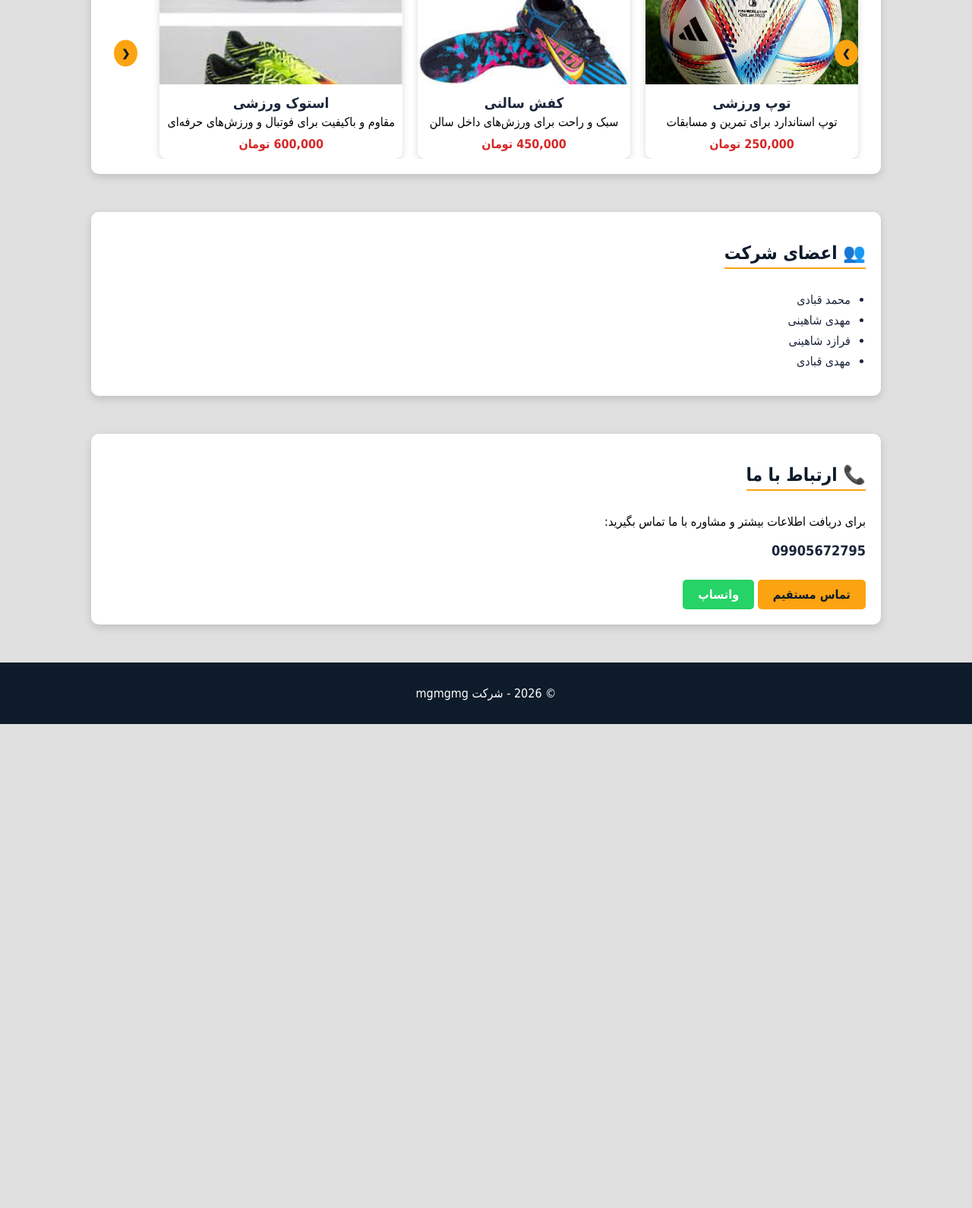
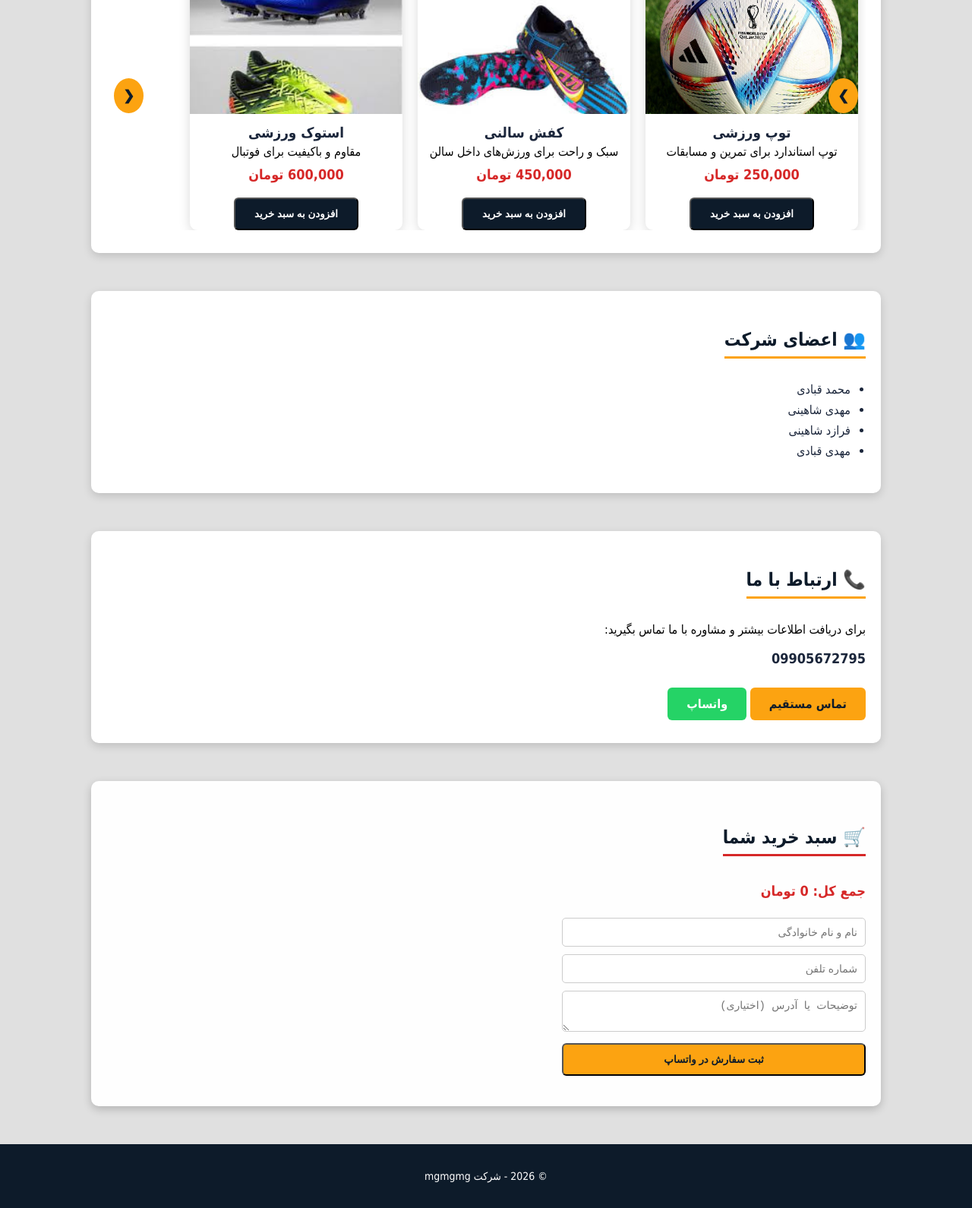
Before and after one commit to mohammadghobadi1385-art/mgmgmgmg, a plain HTML site: page index.html in a window 1280 px wide. Shown: the part 546-2136 px from the top of the page at 76% size. Before the commit the page ends 1499 px from the top, so only its background shows below. Drawn offline with Linux system fonts and the light colour scheme; a web font is replaced by a local one.

Commit message:
Update index.html

```diff
--- a/index.html
+++ b/index.html
@@ -2,158 +2,58 @@
 <html lang="fa">
 <head>
 <meta charset="UTF-8">
-<title>mgmgmg | شرکت ورزشی</title>
-<meta name="description" content="شرکت mgmgmg - فروش تجهیزات ورزشی با کیفیت، شامل توپ، کفش سالنی و استوک">
-<meta name="keywords" content="mgmgmg, ورزش, تجهیزات ورزشی, توپ, کفش سالنی, استوک">
-
+<title>mgmgmg | فروشگاه ورزشی</title>
+<link href="https://cdn.jsdelivr.net/gh/rastikerdar/vazir-font@v30.1.0/dist/font-face.css" rel="stylesheet">
 <style>
-body {
-    font-family: Tahoma, Arial, sans-serif;
-    direction: rtl;
-    margin: 0;
-    background-color: #e0e0e0;
-    scroll-behavior: smooth;
-}
-
-/* هدر و منو */
-header {
-    background-color: #0d1b2a;
-    color: white;
-    padding: 20px;
-    text-align: center;
-    position: sticky;
-    top: 0;
-    z-index: 1000;
-    box-shadow: 0 2px 6px rgba(0,0,0,0.2);
-}
-header h1 { margin: 0; font-size: 32px; }
-nav { margin-top: 10px; }
-nav a {
-    color: #ffffff;
-    text-decoration: none;
-    margin: 0 15px;
-    font-weight: bold;
-    padding: 5px 10px;
-    border-radius: 4px;
-    transition: background 0.3s, color 0.3s;
-    background-color: #1b263b;
-}
-nav a:hover {
-    background-color: #fca311;
-    color: #0d1b2a;
-}
-
-/* بخش‌ها */
-section {
-    max-width: 1000px;
-    margin: 50px auto;
-    padding: 20px;
-    background-color: white;
-    border-radius: 10px;
-    box-shadow: 0 4px 12px rgba(0,0,0,0.15);
-    opacity: 0;
-    transform: translateY(30px);
-    transition: opacity 0.8s ease, transform 0.8s ease;
-}
-section.visible { opacity: 1; transform: translateY(0); }
-h2 {
-    color: #0d1b2a;
-    margin-bottom: 15px;
-    border-bottom: 2px solid #fca311;
-    display: inline-block;
-    padding-bottom: 5px;
-}
-
-/* Carousel */
-.carousel-container {
-    position: relative;
-    overflow: hidden;
-    width: 100%;
-}
-.carousel-track {
-    display: flex;
-    transition: transform 0.5s ease;
-}
-.product-card {
-    min-width: 280px;
-    margin: 0 10px;
-    background-color: #ffffff;
-    border-radius: 10px;
-    box-shadow: 0 3px 10px rgba(0,0,0,0.15);
-    overflow: hidden;
-    text-align: center;
-    transition: transform 0.3s, box-shadow 0.3s;
-}
-.product-card:hover {
-    transform: translateY(-5px);
-    box-shadow: 0 6px 20px rgba(0,0,0,0.25);
-}
-.product-card img {
-    width: 100%;
-    height: 180px;
-    object-fit: cover;
-}
-.product-card h3 { margin: 10px 0 5px 0; color: #1b263b; }
-.product-card p { margin: 0 10px 10px 10px; }
-.price { font-weight: bold; color: #d62828; margin-bottom: 10px; }
-
-/* Carousel buttons */
-.carousel-btn {
-    position: absolute;
-    top: 50%;
-    transform: translateY(-50%);
-    background-color: #fca311;
-    color: #0d1b2a;
-    border: none;
-    padding: 10px;
-    border-radius: 50%;
-    cursor: pointer;
-    font-weight: bold;
-    z-index: 10;
-}
-.carousel-btn:hover { background-color: #e07b00; }
-.prev { left: 10px; }
-.next { right: 10px; }
-
-/* اعضا */
-ul.members { padding-right: 20px; }
-ul.members li { margin-bottom: 8px; color: #1b263b; }
-
-/* تماس و دکمه‌ها */
-.phone { font-size: 18px; font-weight: bold; color: #1b263b; }
-.contact-button, .whatsapp-button {
-    display: inline-block;
-    padding: 10px 20px;
-    font-weight: bold;
-    border-radius: 5px;
-    text-decoration: none;
-    margin-top: 10px;
-    transition: background 0.3s;
-}
-.contact-button { background-color: #fca311; color: #0d1b2a; }
-.contact-button:hover { background-color: #e07b00; }
-.whatsapp-button { background-color: #25d366; color: white; margin-left: 10px; }
-.whatsapp-button:hover { background-color: #1ebe57; }
-
-/* فوتر */
-footer {
-    background-color: #0d1b2a;
-    color: white;
-    text-align: center;
-    padding: 15px;
-    margin-top: 30px;
-}
-
-/* واکنش‌گرایی موبایل */
-@media screen and (max-width: 768px){
-    .carousel-track { flex-wrap: nowrap; }
-    .product-card { min-width: 220px; margin: 0 5px; }
-    nav a { margin: 0 8px; padding: 5px 8px; font-size: 14px; }
-}
+body{font-family:'Vazir',Tahoma,Arial,sans-serif;direction:rtl;margin:0;background:#e0e0e0;scroll-behavior:smooth;}
+header{background:#0d1b2a;color:white;padding:20px;text-align:center;position:sticky;top:0;z-index:1000;box-shadow:0 2px 6px rgba(0,0,0,0.2);}
+header h1{margin:0;font-size:32px;font-weight:bold;}
+nav{margin-top:10px;}
+nav a{color:white;text-decoration:none;margin:0 15px;font-weight:bold;padding:5px 10px;border-radius:4px;transition:0.3s;background:#1b263b;}
+nav a:hover{background:#fca311;color:#0d1b2a;}
+section{max-width:1000px;margin:50px auto;padding:30px 20px;background:white;border-radius:10px;box-shadow:0 4px 12px rgba(0,0,0,0.15);opacity:0;transform:translateY(40px);transition:opacity 0.8s, transform 0.8s;}
+section.visible{opacity:1;transform:translateY(0);}
+h2{color:#0d1b2a;margin-bottom:15px;border-bottom:3px solid #fca311;display:inline-block;padding-bottom:8px;}
+.carousel-container{position:relative;overflow:hidden;width:100%;}
+.carousel-track{display:flex;transition:transform 0.5s;}
+.product-card{min-width:280px;margin:0 10px;background:#fff;border-radius:10px;box-shadow:0 3px 15px rgba(0,0,0,0.15);text-align:center;transition:0.3s;cursor:pointer;}
+.product-card:hover{transform:translateY(-8px) scale(1.03);box-shadow:0 8px 25px rgba(0,0,0,0.3);}
+.product-card img{width:100%;height:200px;object-fit:cover;}
+.product-card h3{margin:10px 0 5px 0;color:#1b263b;font-weight:bold;}
+.product-card p{margin:0 10px 10px 10px;}
+.price{font-weight:bold;color:#d62828;margin-bottom:10px;font-size:18px;}
+.carousel-btn{position:absolute;top:50%;transform:translateY(-50%);background:#fca311;color:#0d1b2a;border:none;padding:12px;border-radius:50%;cursor:pointer;font-weight:bold;z-index:10;font-size:18px;}
+.carousel-btn:hover{background:#e07b00;}
+.prev{left:10px;}
+.next{right:10px;}
+ul.members{padding-right:20px;}
+ul.members li{margin-bottom:8px;color:#1b263b;font-size:16px;}
+.phone{font-size:18px;font-weight:bold;color:#1b263b;}
+.contact-button,.whatsapp-button,.add-cart-btn,.order-btn{display:inline-block;padding:12px 25px;font-weight:bold;border-radius:6px;text-decoration:none;margin-top:10px;transition:0.3s;}
+.contact-button{background:#fca311;color:#0d1b2a;}
+.contact-button:hover{background:#e07b00;}
+.whatsapp-button{background:#25d366;color:white;margin-left:10px;}
+.whatsapp-button:hover{background:#1ebe57;}
+.add-cart-btn{background:#0d1b2a;color:white;}
+.add-cart-btn:hover{background:#1b263b;}
+.order-btn{background:#fca311;color:#0d1b2a;}
+.order-btn:hover{background:#e07b00;}
+#buy{background:#fefefe;padding:40px 20px;border-radius:10px;box-shadow:0 4px 12px rgba(0,0,0,0.2);}
+#buy h2{border-bottom:3px solid #d62828;}
+#buy-items{margin-top:20px;}
+.buy-item{border-bottom:1px solid #ddd;padding:10px 0;display:flex;justify-content:space-between;align-items:center;}
+.buy-item:last-child{border-bottom:none;}
+.total-price{font-weight:bold;color:#d62828;margin-top:15px;font-size:18px;}
+.buy-item input{width:50px;padding:5px;border-radius:5px;border:1px solid #ccc;text-align:center;}
+.remove-btn{background:#d62828;color:white;border:none;padding:5px 10px;border-radius:5px;cursor:pointer;margin-right:10px;}
+.remove-btn:hover{background:#b71c1c;}
+.order-form{margin-top:20px;display:flex;flex-direction:column;max-width:400px;}
+.order-form input,.order-form textarea{padding:10px;margin:5px 0;border-radius:5px;border:1px solid #ccc;font-size:14px;}
+footer{background:#0d1b2a;color:white;text-align:center;padding:20px;margin-top:30px;font-size:14px;}
+@media screen and (max-width:768px){.carousel-track{flex-wrap:nowrap;}.product-card{min-width:220px;margin:0 5px;} nav a{margin:0 6px;padding:5px 8px;font-size:13px;} .buy-item{flex-direction:column;align-items:flex-start;}}
 </style>
 </head>
 <body>
-
 <header>
 <h1>شرکت mgmgmg</h1>
 <nav>
@@ -161,13 +61,13 @@ footer {
 <a href="#products">محصولات</a>
 <a href="#members">اعضا</a>
 <a href="#contact">ارتباط با ما</a>
+<a href="#buy">خرید</a>
 </nav>
 </header>
 
 <section id="about">
 <h2>📖 درباره شرکت</h2>
-    <p>شرکت mgmgmg با هدف ارتقاء سطح ورزش و ارائه تجهیزات حرفه‌ای تأسیس شده است.
-    ما انواع محصولات ورزشی از جمله توپ، کفش سالنی و استوک را با کیفیت بالا عرضه می‌کنیم و همواره به رضایت مشتریان خود اهمیت می‌دهیم.</p>
+<p>شرکت mgmgmg با هدف ارتقاء سطح ورزش و ارائه تجهیزات حرفه‌ای تأسیس شده است. تمامی محصولات دارای ضمانت کیفیت هستند.</p>
 </section>
 
 <section id="products">
@@ -175,23 +75,26 @@ footer {
 <div class="carousel-container">
 <button class="carousel-btn prev">&#10094;</button>
 <div class="carousel-track">
-            <div class="product-card">
+<div class="product-card" onclick="addToCart('توپ ورزشی',250000)">
 <img src="ball.jpg" alt="توپ ورزشی">
 <h3>توپ ورزشی</h3>
 <p>توپ استاندارد برای تمرین و مسابقات</p>
 <p class="price">250,000 تومان</p>
+<button class="add-cart-btn">افزودن به سبد خرید</button>
 </div>
-            <div class="product-card">
+<div class="product-card" onclick="addToCart('کفش سالنی',450000)">
 <img src="shoes.jpg" alt="کفش سالنی">
 <h3>کفش سالنی</h3>
 <p>سبک و راحت برای ورزش‌های داخل سالن</p>
 <p class="price">450,000 تومان</p>
+<button class="add-cart-btn">افزودن به سبد خرید</button>
 </div>
-            <div class="product-card">
+<div class="product-card" onclick="addToCart('استوک ورزشی',600000)">
 <img src="stok.jpg" alt="استوک ورزشی">
 <h3>استوک ورزشی</h3>
-                <p>مقاوم و باکیفیت برای فوتبال و ورزش‌های حرفه‌ای</p>
+<p>مقاوم و باکیفیت برای فوتبال</p>
 <p class="price">600,000 تومان</p>
+<button class="add-cart-btn">افزودن به سبد خرید</button>
 </div>
 </div>
 <button class="carousel-btn next">&#10095;</button>
@@ -216,48 +119,67 @@ footer {
 <a href="https://wa.me/989905672795" target="_blank" class="whatsapp-button">واتساپ</a>
 </section>
 
+<section id="buy">
+<h2>🛒 سبد خرید شما</h2>
+<div id="buy-items"></div>
+<p class="total-price">جمع کل: 0 تومان</p>
+
+<div class="order-form">
+<input type="text" id="customer-name" placeholder="نام و نام خانوادگی">
+<input type="text" id="customer-phone" placeholder="شماره تلفن">
+<textarea id="customer-note" placeholder="توضیحات یا آدرس (اختیاری)"></textarea>
+<button class="order-btn" onclick="sendWhatsAppOrder()">ثبت سفارش در واتساپ</button>
+</div>
+</section>
+
 <footer>
 <p>© 2026 - شرکت mgmgmg</p>
 </footer>
 
 <script>
-// انیمیشن هنگام اسکرول
-const sections = document.querySelectorAll('section');
-window.addEventListener('scroll', () => {
-    const triggerBottom = window.innerHeight / 5 * 4;
-    sections.forEach(section => {
-        const sectionTop = section.getBoundingClientRect().top;
-        if(sectionTop < triggerBottom){
-            section.classList.add('visible');
+// Scroll animations
+const sections=document.querySelectorAll('section'); window.addEventListener('scroll',()=>{const t=window.innerHeight/5*4; sections.forEach(s=>{if(s.getBoundingClientRect().top<t)s.classList.add('visible');});});
+
+// Carousel
+const track=document.querySelector('.carousel-track'); const prevBtn=document.querySelector('.prev'); const nextBtn=document.querySelector('.next'); let index=0;
+function updateCarousel(){track.style.transform=`translateX(${-index*(track.children[0].offsetWidth+20)}px)`;}
+prevBtn.addEventListener('click',()=>{index--; if(index<0)index=0; updateCarousel();});
+nextBtn.addEventListener('click',()=>{index++; const m=track.children.length-Math.floor(track.parentElement.offsetWidth/(track.children[0].offsetWidth+20)); if(index>m)index=m; updateCarousel();});
+window.addEventListener('resize',updateCarousel);
+setInterval(()=>{index++; const m=track.children.length-Math.floor(track.parentElement.offsetWidth/(track.children[0].offsetWidth+20)); if(index>m)index=0; updateCarousel();},4000);
+
+// Cart
+let cart=[];
+function addToCart(name,price){
+    const existing=cart.find(i=>i.name===name);
+    if(existing){existing.qty++;}else{cart.push({name,price,qty:1});}
+    renderCart(); document.getElementById('buy').scrollIntoView({behavior:'smooth'});
 }
+function renderCart(){
+    const c=document.getElementById('buy-items'); c.innerHTML=''; let total=0;
+    cart.forEach((item,i)=>{
+        total+=item.price*item.qty;
+        c.innerHTML+=`<div class="buy-item"><span>${item.name} - ${item.price.toLocaleString()} تومان</span>
+        <input type="number" min="1" value="${item.qty}" onchange="updateQty(${i},this.value)">
+        <button class="remove-btn" onclick="removeItem(${i})">حذف</button></div>`;
     });
-});
+    document.querySelector('.total-price').textContent=`جمع کل: ${total.toLocaleString()} تومان`;
+}
+function updateQty(index,val){cart[index].qty=parseInt(val)||1; renderCart();}
+function removeItem(index){cart.splice(index,1); renderCart();}
 
-// Carousel محصولات
-const track = document.querySelector('.carousel-track');
-const prevBtn = document.querySelector('.prev');
-const nextBtn = document.querySelector('.next');
-let index = 0;
-
-function updateCarousel(){
-    track.style.transform = `translateX(${-index * (track.children[0].offsetWidth + 20)}px)`;
+// WhatsApp order
+function sendWhatsAppOrder(){
+    if(cart.length===0){alert('سبد خرید خالی است.'); return;}
+    const name=document.getElementById('customer-name').value.trim();
+    const phone=document.getElementById('customer-phone').value.trim();
+    const note=document.getElementById('customer-note').value.trim();
+    if(!name||!phone){alert('نام و شماره تلفن را وارد کنید.'); return;}
+    let msg=`سفارش جدید از سایت mgmgmg\nنام: ${name}\nشماره: ${phone}\nتوضیحات: ${note}\n\nمحصولات:\n`;
+    cart.forEach(item=>{msg+=`- ${item.name} (تعداد: ${item.qty}) : ${item.price.toLocaleString()} تومان\n`;});
+    const url=`https://wa.me/989905672795?text=${encodeURIComponent(msg)}`;
+    window.open(url,'_blank');
 }
-
-prevBtn.addEventListener('click', () => {
-    index--;
-    if(index < 0) index = 0;
-    updateCarousel();
-});
-
-nextBtn.addEventListener('click', () => {
-    index++;
-    const maxIndex = track.children.length - Math.floor(track.parentElement.offsetWidth / (track.children[0].offsetWidth + 20));
-    if(index > maxIndex) index = maxIndex;
-    updateCarousel();
-});
-
-window.addEventListener('resize', updateCarousel);
 </script>
-
 </body>
 </html>
```
Lines whose indentation alone changed are shown as unchanged.
